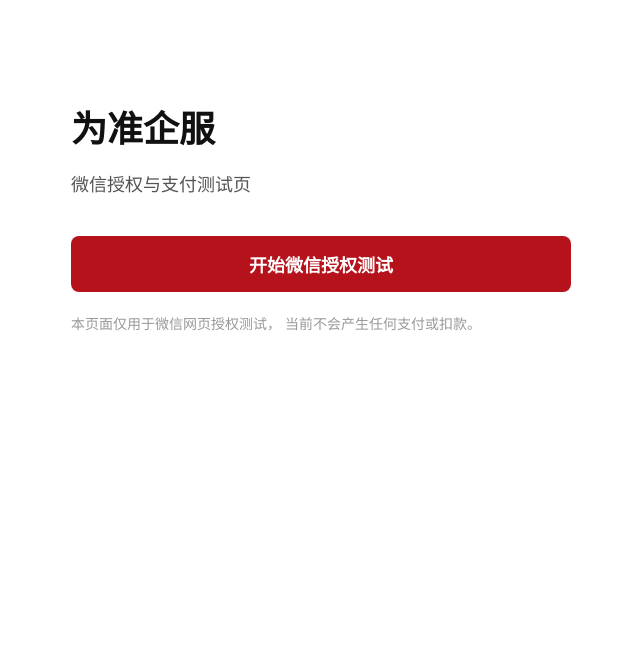
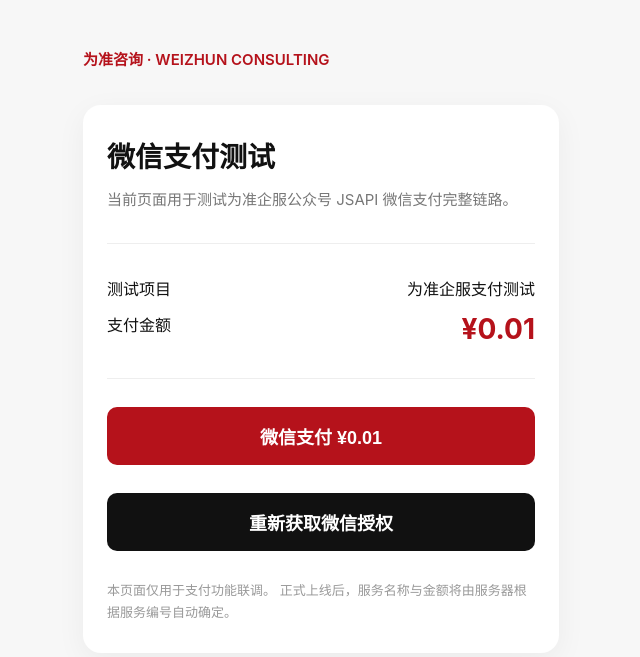
Before and after one commit to weizhun-qifu/wzconsult-site, a plain HTML site: page pay-test.html in a window 1280 px wide. Shown: the whole page, without its empty margins (319-959 px from the left). Drawn offline with Linux system fonts and the light colour scheme.

Commit message:
Update pay-test.html

```diff
--- a/pay-test.html
+++ b/pay-test.html
@@ -2,74 +2,459 @@
 <html lang="zh-CN">
 <head>
   <meta charset="UTF-8">
-  <meta name="viewport" content="width=device-width, initial-scale=1.0">
-  <title>为准企服支付测试</title>
+
+  <meta
+    name="viewport"
+    content="width=device-width, initial-scale=1.0, viewport-fit=cover"
+  >
+
+  <title>为准企服｜微信支付测试</title>
 
   <style>
-    body {
-      font-family: -apple-system, BlinkMacSystemFont, "Segoe UI",
-                   "PingFang SC", "Microsoft YaHei", sans-serif;
-      margin: 0;
-      padding: 40px 24px;
-      background: #fff;
-      color: #111;
+    * {
+      box-sizing: border-box;
     }
 
-    .box {
-      max-width: 500px;
+    body {
+      margin: 0;
+      background: #f7f7f7;
+      color: #111;
+      font-family:
+        -apple-system,
+        BlinkMacSystemFont,
+        "Segoe UI",
+        "PingFang SC",
+        "Microsoft YaHei",
+        sans-serif;
+    }
+
+    .page {
+      max-width: 520px;
       margin: 0 auto;
+      padding: 48px 22px 80px;
+    }
+
+    .brand {
+      font-size: 15px;
+      font-weight: 600;
+      color: #b5121b;
+      margin-bottom: 36px;
+    }
+
+    .card {
+      background: #fff;
+      border-radius: 18px;
+      padding: 30px 24px;
+      box-shadow:
+        0 8px 30px rgba(0,0,0,.05);
     }
 
     h1 {
-      font-size: 36px;
-      margin-top: 60px;
-      margin-bottom: 18px;
+      margin: 0 0 12px;
+      font-size: 28px;
     }
 
-    p {
-      font-size: 18px;
-      color: #555;
-      margin-bottom: 40px;
+    .sub {
+      color: #777;
+      line-height: 1.7;
+      font-size: 15px;
     }
 
-    .btn {
-      display: block;
+    .order {
+      margin-top: 30px;
+      padding: 20px 0;
+      border-top: 1px solid #eee;
+      border-bottom: 1px solid #eee;
+    }
+
+    .row {
+      display: flex;
+      justify-content: space-between;
+      margin: 12px 0;
+      font-size: 16px;
+    }
+
+    .price {
+      color: #b5121b;
+      font-size: 28px;
+      font-weight: 700;
+    }
+
+    button {
       width: 100%;
-      box-sizing: border-box;
-      padding: 15px 20px;
-      border-radius: 8px;
       border: 0;
+      margin-top: 28px;
+      padding: 16px;
+      border-radius: 10px;
       background: #b5121b;
       color: #fff;
-      text-align: center;
-      text-decoration: none;
       font-size: 18px;
       font-weight: 600;
     }
 
-    .note {
-      margin-top: 20px;
+    button:disabled {
+      opacity: .5;
+    }
+
+    .auth {
+      background: #111;
+    }
+
+    .status {
+      margin-top: 22px;
+      padding: 14px;
+      border-radius: 8px;
+      background: #f5f5f5;
+      color: #555;
       font-size: 14px;
+      line-height: 1.7;
+      display: none;
+      word-break: break-all;
+    }
+
+    .tip {
+      margin-top: 28px;
       color: #999;
+      font-size: 13px;
       line-height: 1.7;
     }
   </style>
 </head>
 
 <body>
-  <div class="box">
-    <h1>为准企服</h1>
-    <p>微信授权与支付测试页</p>
 
-    <a class="btn"
-       href="/.netlify/functions/oauth-start">
-      开始微信授权测试
-    </a>
+<div class="page">
 
-    <div class="note">
-      本页面仅用于微信网页授权测试，
-      当前不会产生任何支付或扣款。
+  <div class="brand">
+    为准咨询 · WEIZHUN CONSULTING
+  </div>
+
+  <div class="card">
+
+    <h1>微信支付测试</h1>
+
+    <div class="sub">
+      当前页面用于测试为准企服公众号
+      JSAPI 微信支付完整链路。
     </div>
+
+    <div class="order">
+
+      <div class="row">
+        <span>测试项目</span>
+        <span>为准企服支付测试</span>
+      </div>
+
+      <div class="row">
+        <span>支付金额</span>
+        <span class="price">¥0.01</span>
+      </div>
+
+    </div>
+
+    <button
+      id="payButton"
+      onclick="startPay()"
+    >
+      微信支付 ¥0.01
+    </button>
+
+    <button
+      class="auth"
+      onclick="startAuth()"
+    >
+      重新获取微信授权
+    </button>
+
+    <div
+      id="status"
+      class="status"
+    ></div>
+
+    <div class="tip">
+      本页面仅用于支付功能联调。
+      正式上线后，服务名称与金额将由服务器根据服务编号自动确定。
+    </div>
+
   </div>
+
+</div>
+
+<script>
+
+const payButton =
+  document.getElementById("payButton");
+
+const statusBox =
+  document.getElementById("status");
+
+
+function showStatus(message) {
+
+  statusBox.style.display = "block";
+
+  statusBox.innerText = message;
+
+}
+
+
+function startAuth() {
+
+  window.location.href =
+    "/.netlify/functions/oauth-start";
+
+}
+
+
+/*
+  调用服务器创建微信支付订单
+*/
+async function startPay() {
+
+  if (
+    !navigator.userAgent
+      .toLowerCase()
+      .includes("micromessenger")
+  ) {
+
+    showStatus(
+      "请在微信内打开本页面进行支付测试。"
+    );
+
+    return;
+  }
+
+  payButton.disabled = true;
+
+  payButton.innerText =
+    "正在创建订单...";
+
+  showStatus(
+    "正在向微信支付创建测试订单..."
+  );
+
+  try {
+
+    const response =
+      await fetch(
+        "/.netlify/functions/create-order",
+        {
+          method: "POST",
+
+          headers: {
+            "Content-Type":
+              "application/json"
+          },
+
+          credentials:
+            "same-origin",
+
+          body: JSON.stringify({
+            description:
+              "为准企服支付测试"
+          })
+        }
+      );
+
+
+    const data =
+      await response.json();
+
+
+    /*
+      没有 OpenID
+      自动重新走微信 OAuth
+    */
+    if (
+      response.status === 401 &&
+      data.needAuth
+    ) {
+
+      showStatus(
+        "正在获取微信用户授权..."
+      );
+
+      setTimeout(
+        startAuth,
+        600
+      );
+
+      return;
+    }
+
+
+    if (
+      !response.ok ||
+      !data.success
+    ) {
+
+      throw new Error(
+        data.message ||
+        JSON.stringify(data)
+      );
+
+    }
+
+
+    showStatus(
+      "订单创建成功，正在调起微信支付..."
+    );
+
+
+    invokeWechatPay(
+      data.payParams
+    );
+
+  }
+
+  catch (error) {
+
+    console.error(error);
+
+    showStatus(
+      "创建支付订单失败：\n" +
+      error.message
+    );
+
+    payButton.disabled = false;
+
+    payButton.innerText =
+      "重新支付 ¥0.01";
+
+  }
+
+}
+
+
+/*
+  调起微信官方收银台
+*/
+function invokeWechatPay(
+  payParams
+) {
+
+  const invoke = function () {
+
+    WeixinJSBridge.invoke(
+
+      "getBrandWCPayRequest",
+
+      {
+        appId:
+          payParams.appId,
+
+        timeStamp:
+          payParams.timeStamp,
+
+        nonceStr:
+          payParams.nonceStr,
+
+        package:
+          payParams.package,
+
+        signType:
+          payParams.signType,
+
+        paySign:
+          payParams.paySign
+      },
+
+      function (res) {
+
+        console.log(
+          "WeChat Pay Result:",
+          res
+        );
+
+
+        if (
+          res.err_msg ===
+          "get_brand_wcpay_request:ok"
+        ) {
+
+          showStatus(
+            "支付操作已完成。\n" +
+            "正在等待微信支付服务器确认到账结果。"
+          );
+
+          payButton.innerText =
+            "支付已完成";
+
+          /*
+            注意：
+            这里只代表前端支付流程完成。
+            最终是否到账，以 pay-notify
+            接收到微信支付成功通知为准。
+          */
+
+          return;
+        }
+
+
+        if (
+          res.err_msg ===
+          "get_brand_wcpay_request:cancel"
+        ) {
+
+          showStatus(
+            "你取消了本次支付。"
+          );
+
+          payButton.disabled =
+            false;
+
+          payButton.innerText =
+            "重新支付 ¥0.01";
+
+          return;
+        }
+
+
+        showStatus(
+          "微信支付未完成：\n" +
+          (
+            res.err_msg ||
+            "未知错误"
+          )
+        );
+
+        payButton.disabled =
+          false;
+
+        payButton.innerText =
+          "重新支付 ¥0.01";
+
+      }
+    );
+
+  };
+
+
+  /*
+    确保 WeixinJSBridge
+    已经准备完成
+  */
+  if (
+    typeof WeixinJSBridge ===
+    "undefined"
+  ) {
+
+    document.addEventListener(
+      "WeixinJSBridgeReady",
+      invoke,
+      false
+    );
+
+  }
+  else {
+
+    invoke();
+
+  }
+
+}
+
+</script>
+
 </body>
 </html>
```
